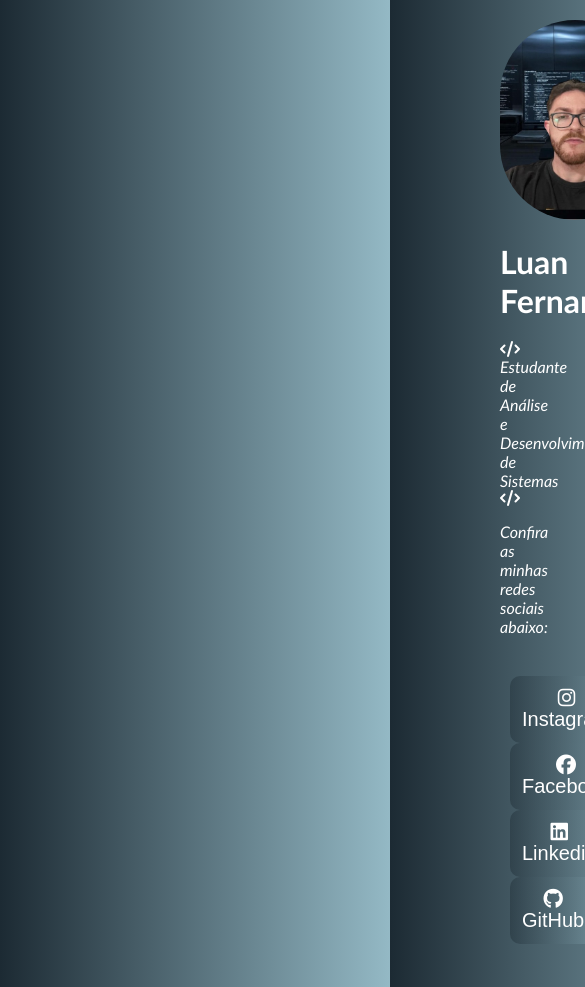
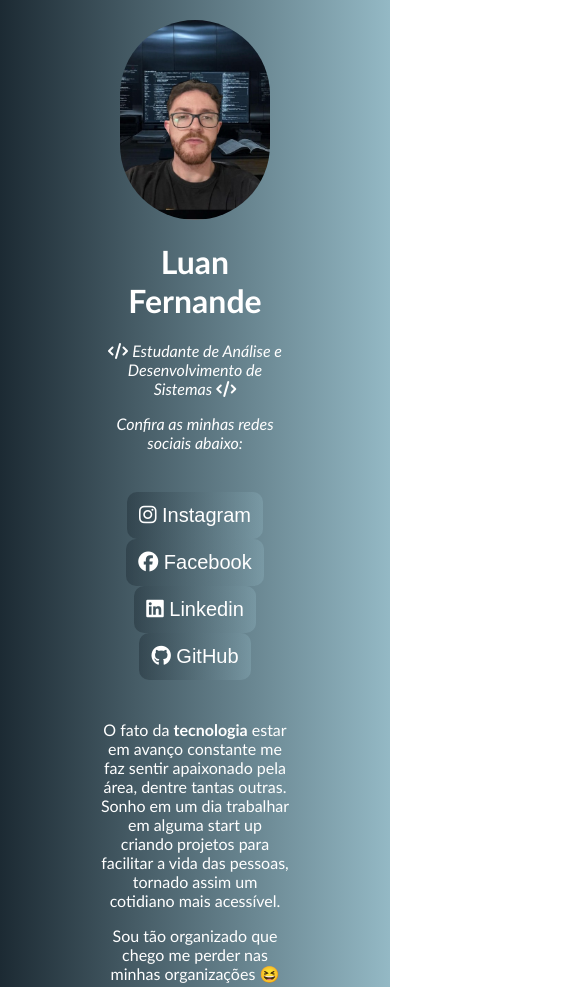
Before and after one commit to FernandeLuan/Blog_Pessoal, a plain HTML site: page blog_pessoal.html in a window 390 px wide. Shown: the top 987 px of the page, 585 px wide, since content can reach past the window. Drawn offline with Linux system fonts and the light colour scheme.

Commit message:
Alterado Width para ficar mais responsivo

```diff
--- a/style.css
+++ b/style.css
@@ -1,7 +1,7 @@
 /* style.css */
 body {
     text-align: center;
-   margin: 0 500px 0 500px;
+   margin: 0 100px 0 100px;
     background: linear-gradient(to right, rgb(28, 42, 51), rgb(148, 185, 197));
     font-family: 'Trebuchet MS';
     color: white;
```
